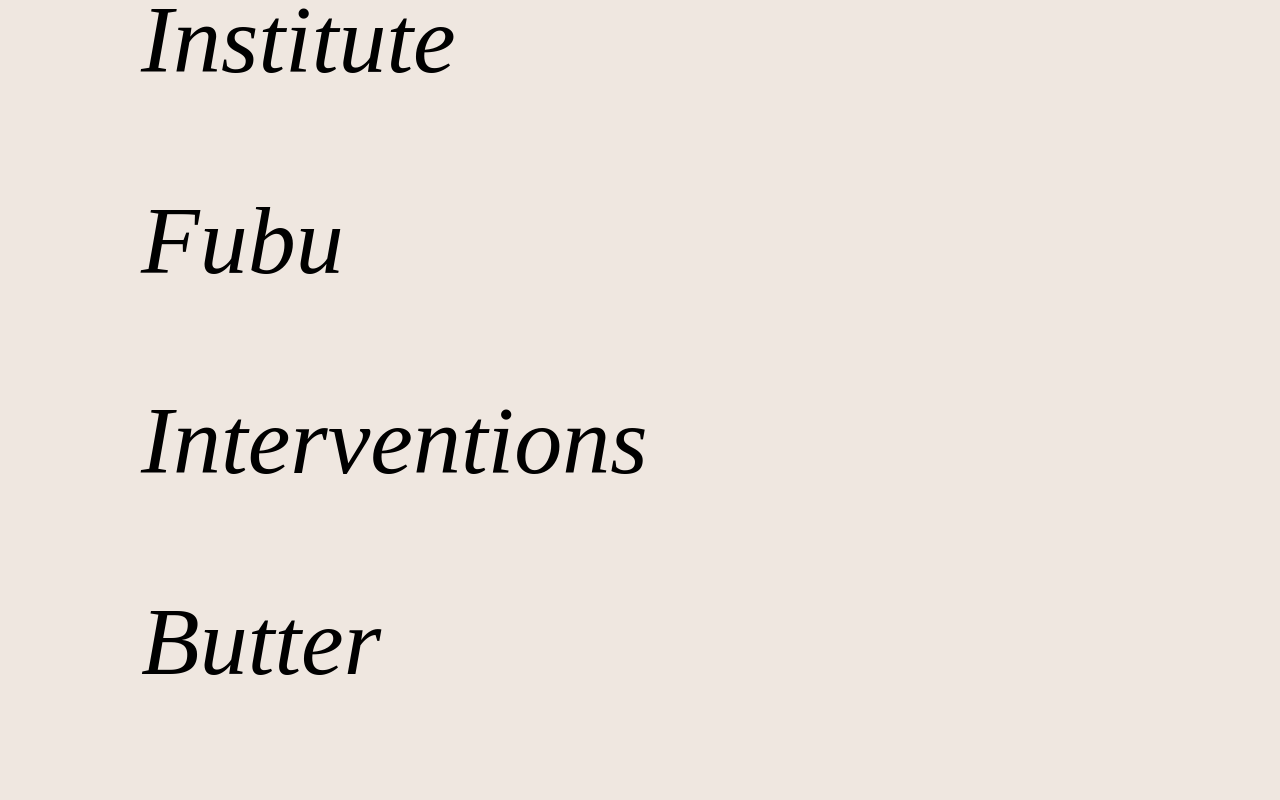
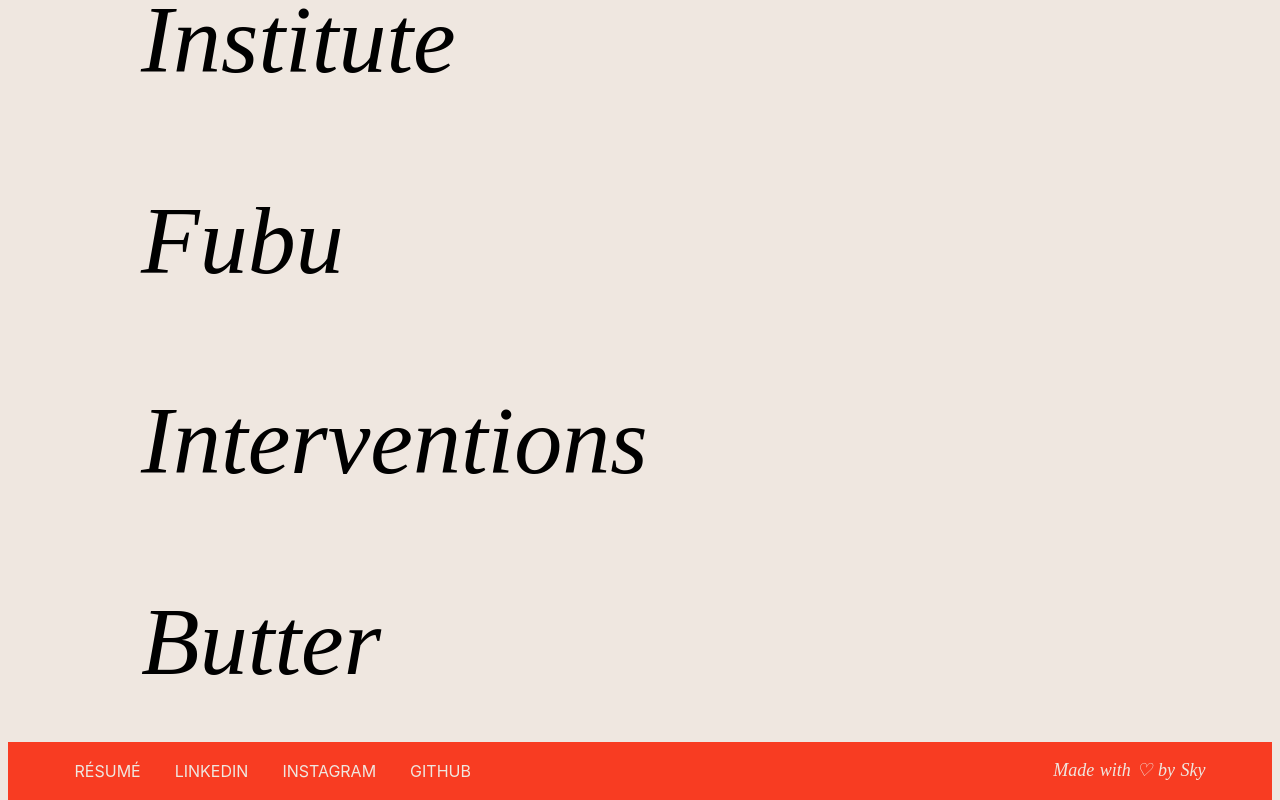
Before and after one commit to skylarsoehl/skylarsoehl.com, a Nuxt app: page / in a window 1280 px wide. Shown: the part 1731-2531 px from the top of the page. Before the commit the page ends 2473 px from the top, so only its background shows below. Built offline with nearby package versions, Linux system fonts and the light colour scheme.

Commit message:
added simple footer

```diff
--- /dev/null
+++ b/components/Footer.vue
@@ -0,0 +1,65 @@
+<template>
+  <footer>
+    <ul class="social-links">
+      <a
+        class="footer-link"
+        href="https://drive.google.com/file/d/1RRNeEq6zwY_QaQvNHOqtpiWC640ZNlHr/view"
+        >Résumé</a
+      >
+      <a class="footer-link" href="https://www.linkedin.com/in/skylarsoehl/"
+        >LinkedIn</a
+      >
+      <a class="footer-link" href="https://www.instagram.com/skys.design/"
+        >Instagram</a
+      >
+      <a class="footer-link" href="https://github.com/skylarsoehl">Github</a>
+    </ul>
+    <div class="footer-made-by">
+      <p>Made with ♡ by Sky</p>
+    </div>
+  </footer>
+</template>
+
+<script>
+export default {}
+</script>
+
+<style>
+footer {
+  display: flex;
+  justify-content: space-between;
+  align-items: center;
+  width: 100%;
+  background-color: #f83c22;
+}
+
+.social-links,
+.footer-made-by {
+  padding-left: 5.2vw;
+  padding-right: 5.2vw;
+}
+
+.social-links > a {
+  color: #efe7e0;
+  text-decoration: none;
+  margin-right: 34px;
+  text-transform: uppercase;
+}
+
+.social-links > a:hover {
+  transition: 800ms;
+  color: black;
+}
+
+.footer-made-by {
+  max-width: 300px;
+  font-size: 14px;
+  color: #efe7e0;
+  font-weight: 500;
+  font-family: Kings Caslon;
+  font-style: italic;
+  font-weight: normal;
+  font-size: 18px;
+  line-height: 119.6%;
+}
+</style>
--- a/layouts/default.vue
+++ b/layouts/default.vue
@@ -2,6 +2,7 @@
   <div>
     <Nav />
     <Nuxt />
+    <Footer />
   </div>
 </template>
 
```
